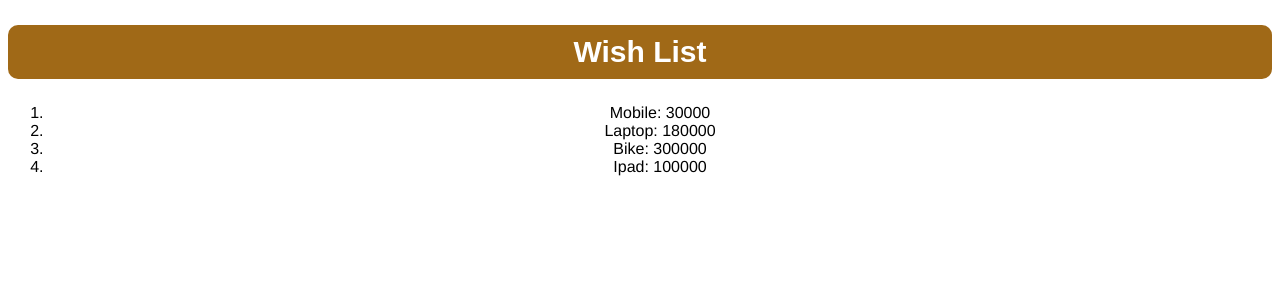
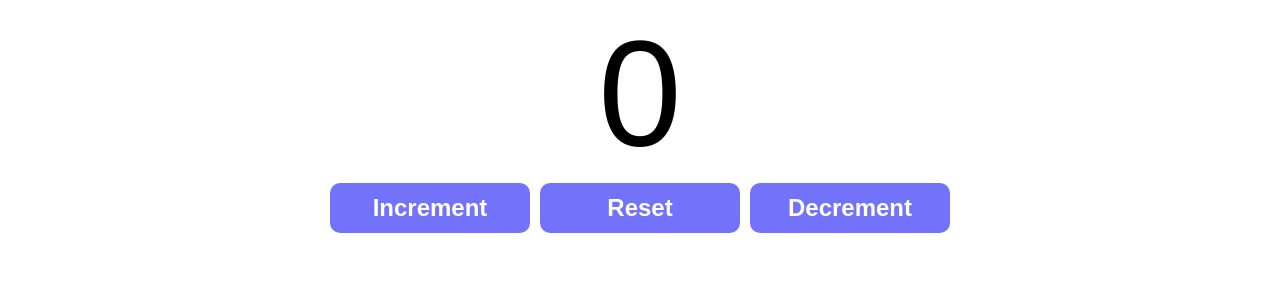
Before and after one commit to Ak-318/react_practice, a React (Create React App) app: page / in a window 1280 px wide. Shown: the top 300 px of the page. Built offline with nearby package versions, Linux system fonts and the light colour scheme.

Commit message:
useState hook practice

```diff
--- a/src/App.js
+++ b/src/App.js
@@ -12,6 +12,7 @@ import NamesList from './components/NamesList'
 // import Form from './components/Form'
 import PropComponent from './components/PropComponent.jsx'
 import List from './components/List.jsx'
+import UseStateComponent from './components/UseStateComponent.jsx'
 
 
 function App() {
@@ -31,7 +32,8 @@ function App() {
       {/* <NamesList /> */}
       {/* <Form /> */}
       {/* <PropComponent name="Siva" age={27} skill='Ruby' isStudent={false}/> */}
-      <List />
+      {/* <List /> */}
+      <UseStateComponent />
 
     </div>
   );
--- /dev/null
+++ b/src/components/UseStateComponent.jsx
@@ -0,0 +1,28 @@
+//useState: A react hook that allows to the create stateful variable and a setter function to update it's value in the virtual DOM[name, setName]
+import React, {useState} from 'react';
+
+function UseStateComponent(){
+
+    const [count, setCount] = useState(0);
+
+    const setIncrement = () => {
+        {setCount(count + 1)}
+    }
+
+    const setDecrement = () => {
+        {setCount(count - 1)}
+    }
+
+    const setReset = () => {
+        {setCount(0)}
+    }
+
+    return( <div className='counter-container'>
+                <p className="count-display">{count}</p>
+                <button className="button-style" onClick={setIncrement}>Increment</button>
+                <button className="button-style" onClick={setReset}>Reset</button>
+                <button className="button-style" onClick={setDecrement}>Decrement</button>
+            </div>);
+}
+
+export default UseStateComponent
--- a/src/index.css
+++ b/src/index.css
@@ -28,7 +28,7 @@ code {
 
 /* this is for List Rendering Practice
  */
-.list-header{
+/* .list-header{
   font-family: Arial, Helvetica, sans-serif;
   font-size: 30px;
   border: 20px;
@@ -43,4 +43,35 @@ code {
   font-family: 'Franklin Gothic Medium', 'Arial Narrow', Arial, sans-serif;
   font-weight: 100;
   font-size: medium;
+} */
+
+
+/* This style for useState hook  */
+.counter-container{
+  text-align: center;
+  font-family: Arial, Helvetica, sans-serif;
 }
+
+.count-display{
+  font-size: 150px;
+  margin-top: 0;
+  margin-bottom: 2px
+}
+
+.button-style{
+  width: 200px;
+  height: 50px;
+  margin: 0px 5px;
+  font-weight:  bold;
+  font-family: Arial, Helvetica, sans-serif;
+  font-size: 1.5em;
+  background-color: rgb(114, 114, 250);
+  border-radius: 10px;
+  color: white;
+  border: none
+}
+
+.button-style:hover{
+  background-color: rgb(114, 114, 200);
+  cursor: pointer;
+}
```
